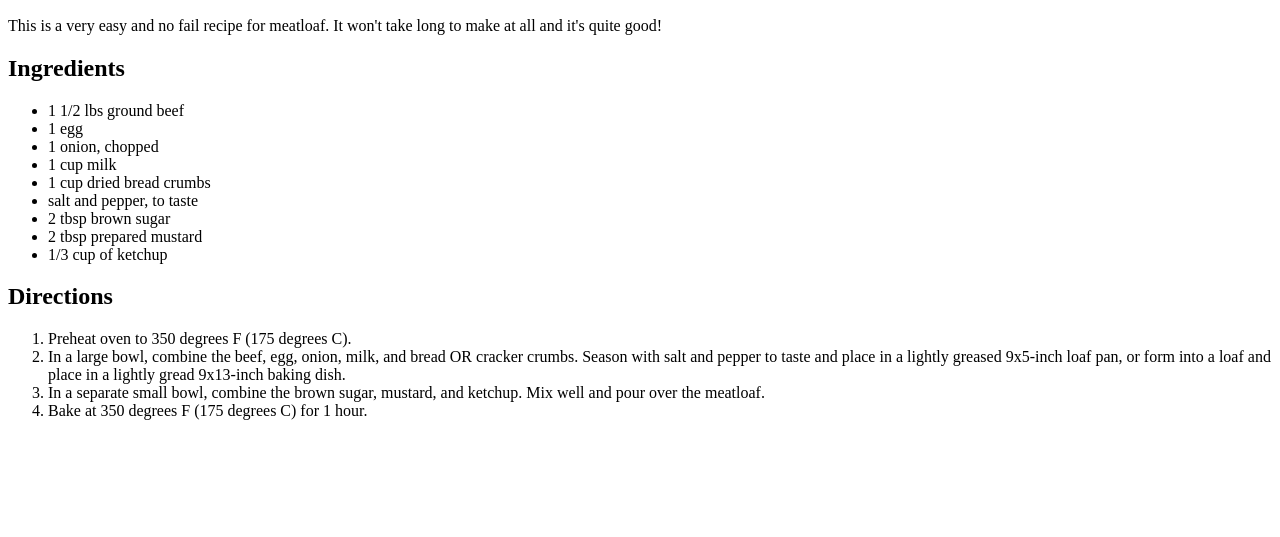
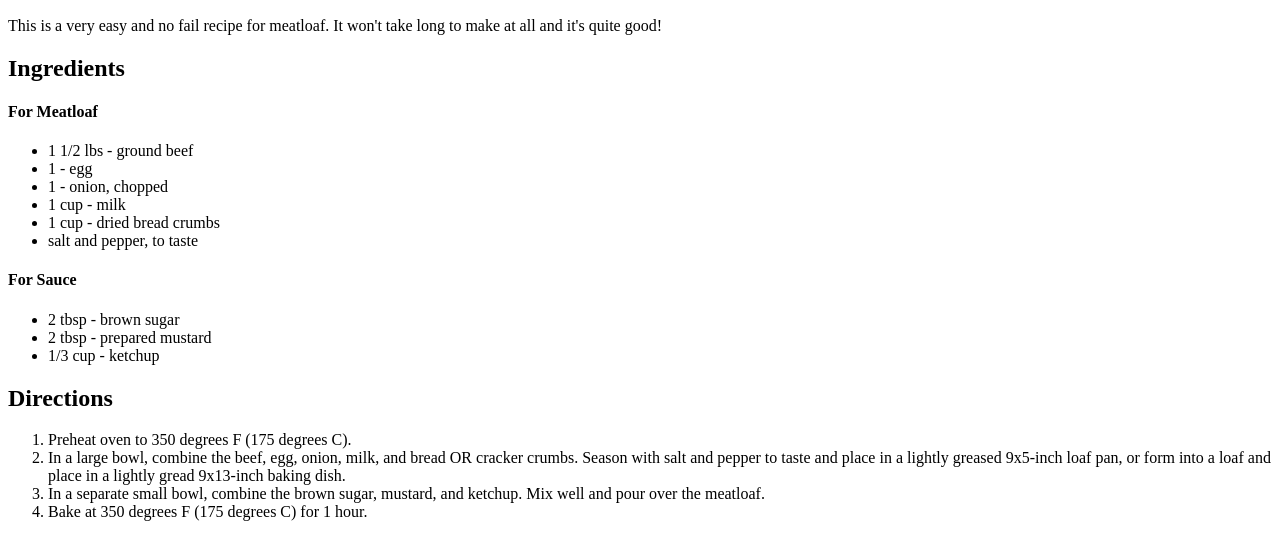
Before and after one commit to JJennemann/odin-recipes, a plain HTML site: page recipes/meatloaf.html in a window 1280 px wide. Shown: the part 359-896 px from the top of the page. Before the commit the page ends 800 px from the top, so only its background shows below. Drawn offline with Linux system fonts and the light colour scheme.

Commit message:
Edit formatting of meatloaf.html ingredient list
-Edited the formatting of the ingredients list in meatloaf.html.
    -Separated ingredients list by those used for the meat and those used for the sauce.
    -Added hyphens between the ingredient quantity and ingedient name.

```diff
--- a/recipes/meatloaf.html
+++ b/recipes/meatloaf.html
@@ -2,7 +2,7 @@
 <html lang="en">
 <head>
     <meta charset="UTF-8">
-    <title>Odin Recipes - Meatloaf</title>
+    <title>Meatloaf</title>
 </head>
 
 <body>
@@ -11,17 +11,20 @@
     <h2>Description</h2>
         <p>This is a very easy and no fail recipe for meatloaf. It won't take long to make at all and it's quite good!</p>
     <h2>Ingredients</h2>
+    <h4>For Meatloaf</h4>
         <ul>
-                <li>1 1/2 lbs ground beef</li>
-                <li>1 egg</li>
-                <li>1 onion, chopped</li>
-                <li>1 cup milk</li>
-                <li>1 cup dried bread crumbs</li>
-                <li>salt and pepper, to taste</li>
-                <li>2 tbsp brown sugar</li>
-                <li>2 tbsp prepared mustard</li>
-                <li>1/3 cup of ketchup</li>
-            </ul>
+            <li>1 1/2 lbs - ground beef</li>
+            <li>1 - egg</li>
+            <li>1 - onion, chopped</li>
+            <li>1 cup - milk</li>
+            <li>1 cup - dried bread crumbs</li>
+            <li>salt and pepper, to taste</li></ul>
+    <h4>For Sauce</h4>
+        <ul>
+            <li>2 tbsp - brown sugar</li>
+            <li>2 tbsp - prepared mustard</li>
+            <li>1/3 cup - ketchup</li></ul>
+
     <h2>Directions</h2>
         <ol>
             <li>Preheat oven to 350 degrees F (175 degrees C).</li>
```
Lines whose indentation alone changed are shown as unchanged.
